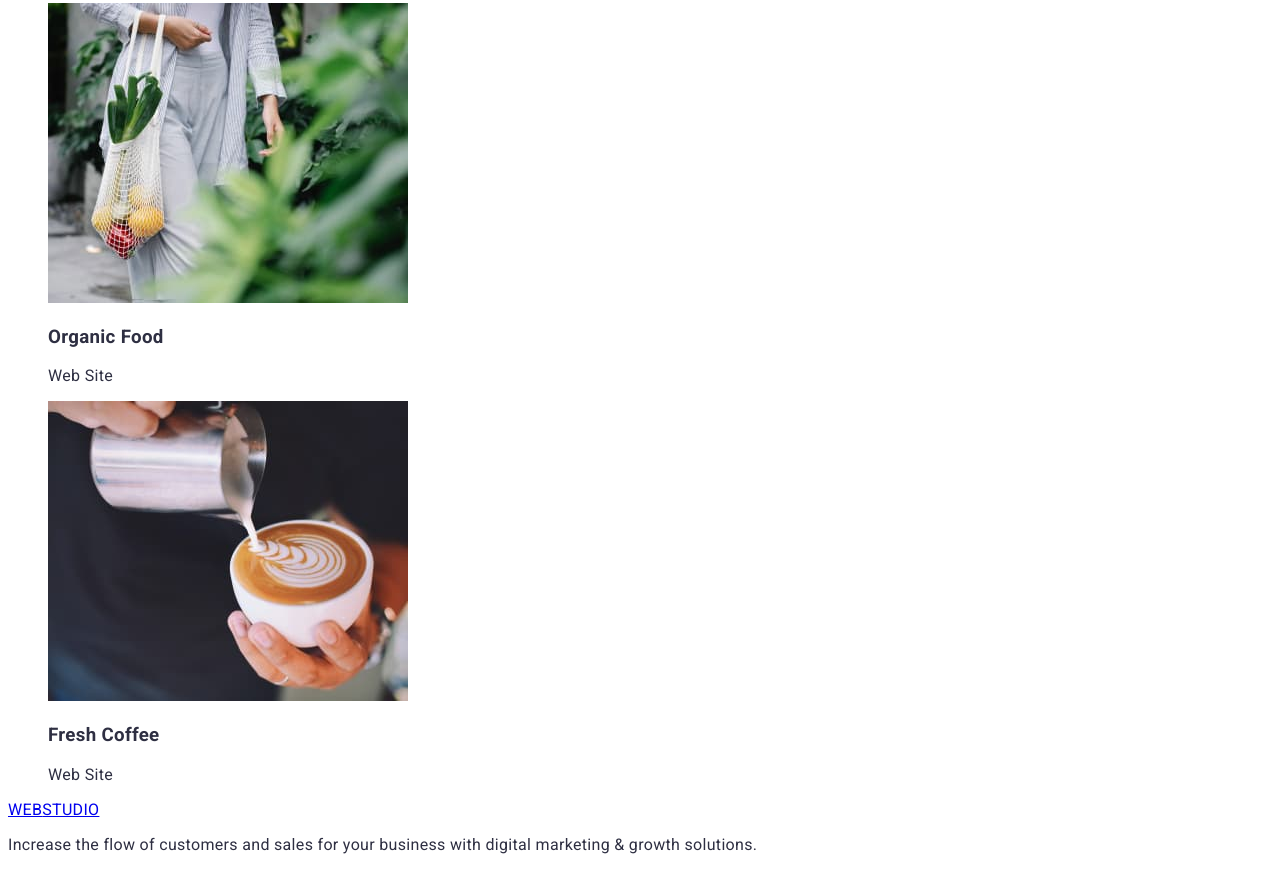
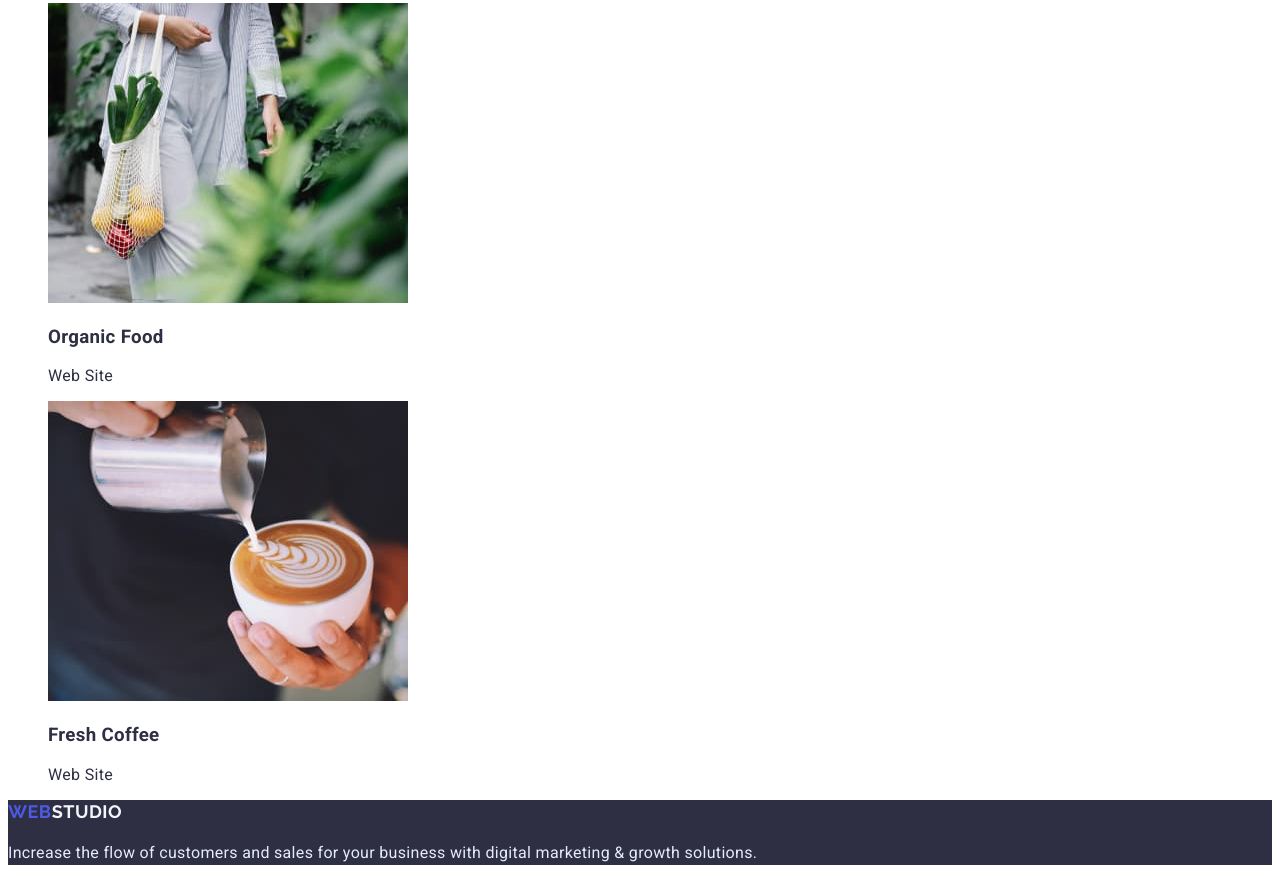
Before and after one commit to vaqyash/goit-markup-hw-02, a plain HTML site: page portfolio.html in a window 1280 px wide. Shown: the part 3138-4019 px from the top of the page. Drawn offline with Linux system fonts and the light colour scheme.

Commit message:
footer-01

```diff
--- a/css/styles.css
+++ b/css/styles.css
@@ -104,6 +104,25 @@ body {
 
 /* Footer */
 
+.footer {
+    background: #2E2F42;
+    font-weight: 400;
+    font-size: 16px;
+    line-height: 1.5;
+    color: #E7E9FC;
+}
+
+.footer-logo {
+    font-family: 'Raleway', sans-serif;
+    font-weight: 800;
+    font-size: 18px;
+    line-height: 1.3333;
+    letter-spacing: 0.03em;
+    text-transform: uppercase;
+    color: #F4F4FD;
+    text-decoration: none;
+}
+
 
 
 /* Portfolio styles */
@@ -124,6 +143,10 @@ body {
     background: #4D5AE5;
     color: #FFFFFF;
     box-shadow: 0px 3px 1px rgba(0, 0, 0, 0.1), 0px 2px 1px rgba(0, 0, 0, 0.08), 0px 2px 2px rgba(0, 0, 0, 0.12);
+}
+
+.proj-cards {
+
 }
 
 .port-item-noimg {
--- a/portfolio.html
+++ b/portfolio.html
@@ -58,6 +58,7 @@
           <button type="button" class="filter-btn">Marketing</button>
         </li>
       </ul>
+      <section class="proj-cards">
         <ul class="no-dots">
           <li>
             <img
@@ -151,10 +152,13 @@
             <p>Web Site</p>
           </li>
         </ul>
+      </section>
     </main>
 
-    <footer>
-      <a href="./index.html"><span>WEB</span>STUDIO</a>
+    <footer class="footer">
+      <a href="./index.html" class="footer-logo"
+        ><span class="accent">WEB</span>STUDIO</a
+      >
       <p>
         Increase the flow of customers and sales for your business with digital
         marketing & growth solutions.
```
Also changed, not shown: index.html (+6 -4 lines). Lines whose indentation alone changed are shown as unchanged.
